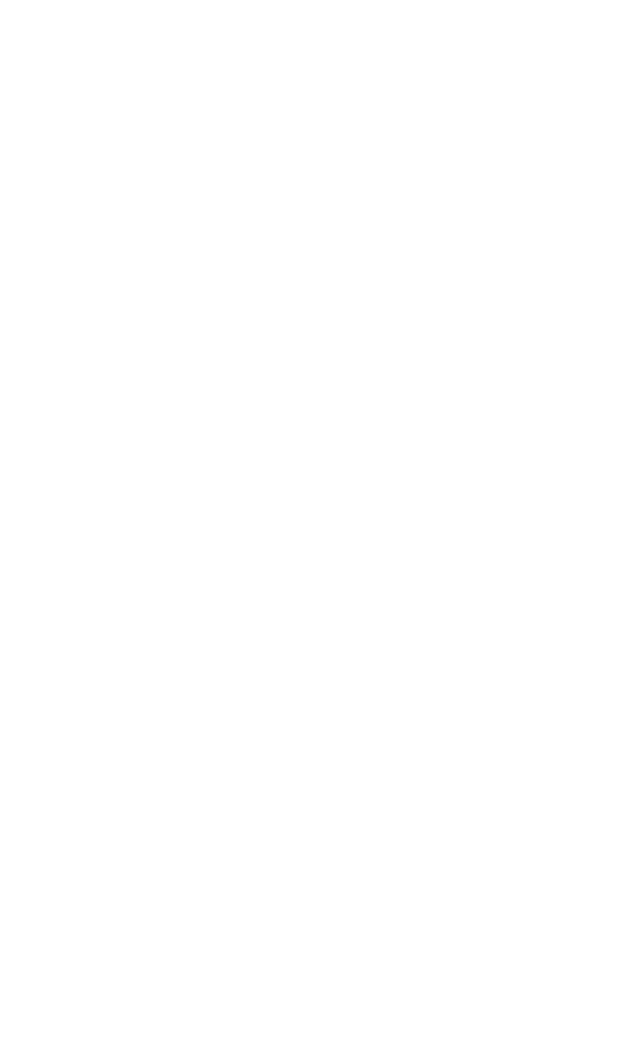
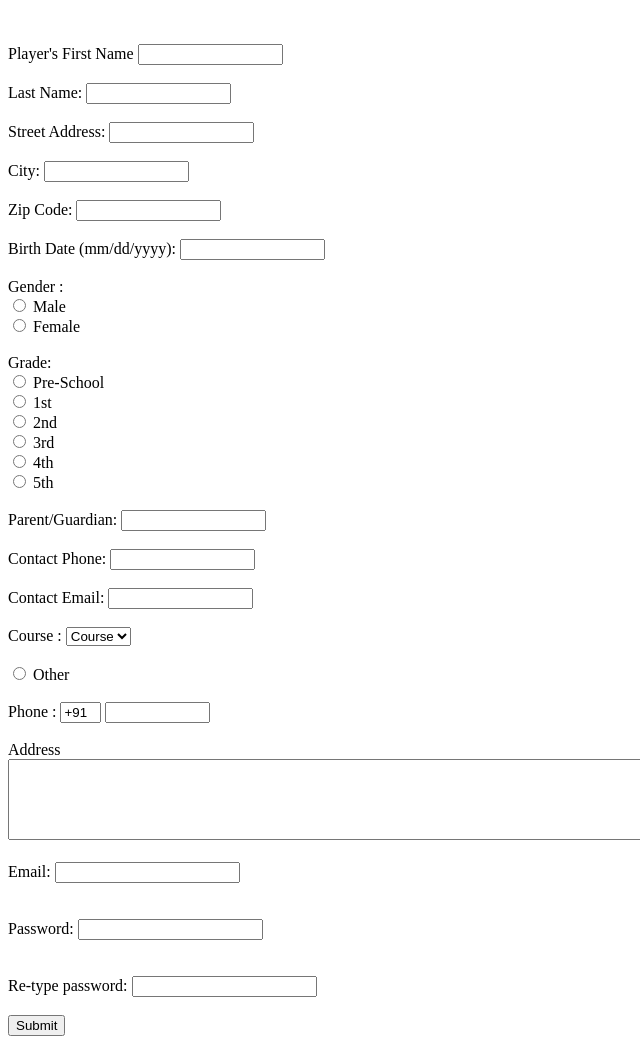
Before and after one commit to MichaelRosenfeld/nysl-website, a plain HTML site: page registration.html in a window 1280 px wide. Shown: the whole page, without its empty margins (0-640 px from the left). Before the commit the page ends 800 px from the top, so only its background shows below. Drawn offline with Linux system fonts and the light colour scheme.

Commit message:
Last commit for cleanup

```diff
--- a/registration.html
+++ b/registration.html
@@ -12,11 +12,94 @@
     <link crossorigin href="https://fonts.gstatic.com" rel="preconnect">
     <link href="https://fonts.googleapis.com/css2?family=Noto+Sans+Display:ital,wght@1,900&display=swap"
           rel="stylesheet">
+    <title>Registration Page</title>
 </head>
 <body>
+<STYLE>A {
+    text-decoration: none;
+} </STYLE>
+<div class="form">
+    <br>
+    <br>
+    <form>
+        <label>Player's First Name </label>
+        <input name="firstname" size="15" type="text"/> <br> <br>
+        <label> Last Name: </label>
+        <input name="lastname" size="15" type="text"/> <br> <br>
+        <label>
+            <label> Street Address: </label>
+            <input name="streetaddress" size="15" type="text"/> <br> <br>
+            <label>
+                <label> City: </label>
+                <input name="city" size="15" type="text"/> <br> <br>
+                <label>
+                    <label> Zip Code: </label>
+                    <input name="zipcode" size="15" type="text"/> <br> <br>
+                    <label>
+                        <label> Birth Date (mm/dd/yyyy): </label>
+                        <input name="birthdate" size="15" type="text"/> <br> <br>
+                        <label>
+                            <label>
+                                Gender :
+                            </label><br>
+                            <input name="male" type="radio"/> Male <br>
+                            <input name="female" type="radio"/> Female <br><br>
+                            <label>
+                                Grade:
+                            </label><br>
+                            <input name="Pre-School" type="radio"/> Pre-School <br>
+                            <input name="1st" type="radio"/> 1st <br>
+                            <input name="2nd" type="radio"/> 2nd <br>
+                            <input name="3rd" type="radio"/> 3rd <br>
+                            <input name="4th" type="radio"/> 4th <br>
+                            <input name="5th" type="radio"/> 5th <br><br>
+                            <label>Parent/Guardian: </label>
+                            <input name="parent" size="15" type="text"/> <br> <br>
+                            <label> Contact Phone: </label>
+                            <input name="phone" size="15" type="text"/> <br> <br>
+                            <label>Contact Email: </label>
+                            <input name="email" size="15" type="text"/> <br> <br>
+                            Course :
+                        </label>
+                        <select>
+                            <option value="Course">Course</option>
+                            <option value="BCA">BCA</option>
+                            <option value="BBA">BBA</option>
+                            <option value="B.Tech">B.Tech</option>
+                            <option value="MBA">MBA</option>
+                            <option value="MCA">MCA</option>
+                            <option value="M.Tech">M.Tech</option>
+                        </select>
 
+                        <br>
+                        <br>
 
+                        <input name="other" type="radio"/> Other
+                        <br>
+                        <br>
 
-
+                        <label>
+                            Phone :
+                        </label>
+                        <input name="country code" size="2" type="text" value="+91"/>
+                        <input name="phone" size="10" type="text"/> <br> <br>
+                        Address
+                        <br>
+                        <textarea cols="80" rows="5" value="address"></textarea>
+                        <br> <br>
+                        Email:
+                        <input id="email" name="email" type="email"/> <br>
+                        <br> <br>
+                        Password:
+                        <input id="pass" name="pass" type="Password"> <br>
+                        <br> <br>
+                        Re-type password:
+                        <input id="repass" name="repass" type="Password"> <br> <br>
+                        <input type="button" value="Submit"/>
+    </form>
+    </div>
 </body>
 </html>
+</div>
+</body>
+</html>
```
Also changed, not shown: index.html (+7 -4 lines).
